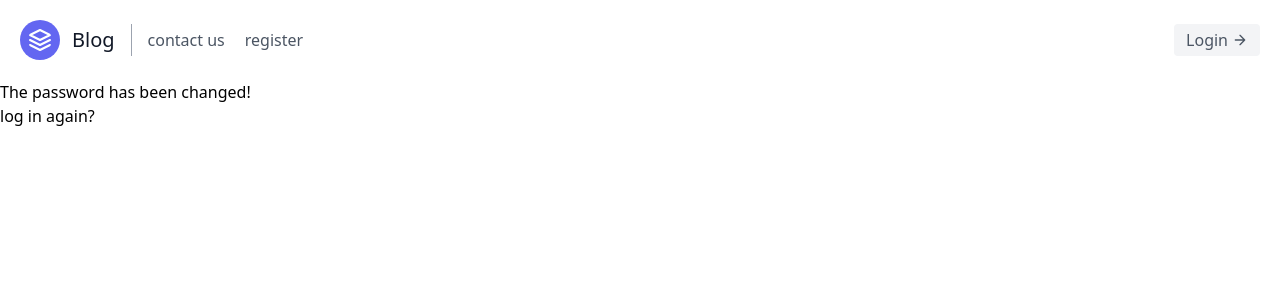
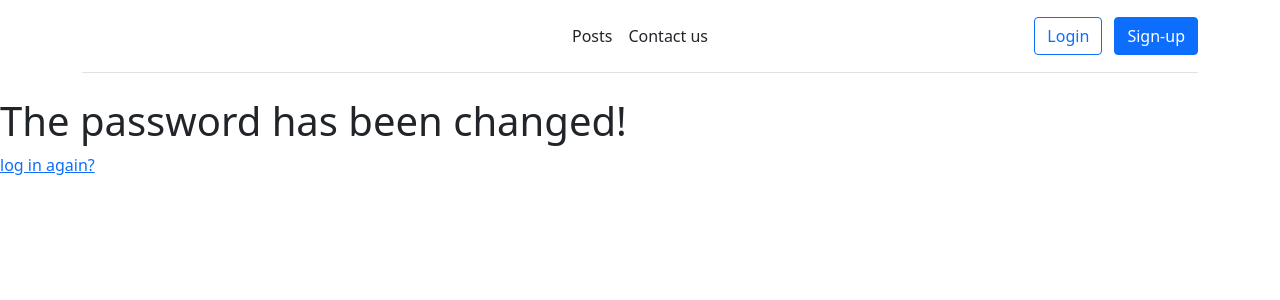
Before and after one commit to andols-dev/djangoblog, a Django app: page /accounts/password_reset_complete/ in a window 1280 px wide. Shown: the top 300 px of the page. Run offline with Django 3.2, Linux system fonts and the light colour scheme; some libraries are stand-ins or nearby versions.

Commit message:
change nav from tailwind to bootstrap

```diff
--- a/templates/partials/base.html
+++ b/templates/partials/base.html
@@ -4,7 +4,8 @@
     <meta charset="UTF-8">
     <meta http-equiv="X-UA-Compatible" content="IE=edge">
     <meta name="viewport" content="width=device-width, initial-scale=1.0">
-    <script src="https://cdn.tailwindcss.com"></script>
+    <link href="https://cdn.jsdelivr.net/npm/bootstrap@5.1.3/dist/css/bootstrap.min.css" rel="stylesheet" integrity="sha384-1BmE4kWBq78iYhFldvKuhfTAU6auU8tT94WrHftjDbrCEXSU1oBoqyl2QvZ6jIW3" crossorigin="anonymous">
+    {% comment %} <script src="https://cdn.tailwindcss.com"></script> {% endcomment %}
 
     <title>{% block title %}
 
@@ -13,7 +14,10 @@
 <body>
     {% include "partials/nav.html" %}
     {% block content %}
+      <div class="container">
 
+      </div>
     {% endblock content %}
+    <script src="https://cdn.jsdelivr.net/npm/bootstrap@5.1.3/dist/js/bootstrap.bundle.min.js" integrity="sha384-ka7Sk0Gln4gmtz2MlQnikT1wXgYsOg+OMhuP+IlRH9sENBO0LRn5q+8nbTov4+1p" crossorigin="anonymous"></script>
 </body>
 </html>
--- a/templates/partials/nav.html
+++ b/templates/partials/nav.html
@@ -1,4 +1,40 @@
-<header class="text-gray-600 body-font">
+<div class="container">
+  <header class="d-flex flex-wrap align-items-center justify-content-center justify-content-md-between py-3 mb-4 border-bottom">
+    <a href="/" class="d-flex align-items-center col-md-3 mb-2 mb-md-0 text-dark text-decoration-none">
+      <svg class="bi me-2" width="40" height="32" role="img" aria-label="Bootstrap"><use xlink:href="#bootstrap"></use></svg>
+    </a>
+
+    <ul class="nav col-12 col-md-auto mb-2 justify-content-center mb-md-0">
+      <li><a href="{% url 'posts'  %}" class="nav-link px-2 link-dark">Posts</a></li>
+      <li><a href="{% url 'contact'  %}" class="nav-link px-2 link-dark">Contact us</a></li>
+      {% if user.is_authenticated %}
+      <li><a href="{% url 'create_post' %}" class="nav-link px-2 link-dark">Create post</a></li>
+      {%endif%}
+    </ul>
+    {% if user.is_authenticated %}
+    <div class="dropdown text-end">
+      <a href="#" class="d-block link-dark text-decoration-none dropdown-toggle" id="dropdownUser1" data-bs-toggle="dropdown" aria-expanded="false" style="">
+        <img src="https://github.com/mdo.png" alt="mdo" width="32" height="32" class="rounded-circle">
+      </a>
+      <ul class="dropdown-menu text-small" aria-labelledby="dropdownUser1" style="">
+        <li><a class="dropdown-item" href="{% url 'create_post' %}">New post...</a></li>
+        <li><a class="dropdown-item" href="{% url 'profile' %}">Profile</a></li>
+        <li><hr class="dropdown-divider"></li>
+        <li><a class="dropdown-item" href="{% url 'logout' %}">Sign out</a></li>
+      </ul>
+    </div>
+    {%endif%}
+    <div class="col-md-3 text-end">
+      {% if not user.is_authenticated %}
+      <a href="{% url 'login'  %}" type="button" class="btn btn-outline-primary me-2">Login</a>
+      <a href="{% url 'sign_up'  %}" type="button" class="btn btn-primary">Sign-up</a>
+      {% endif %}
+    </div>
+  </header>
+</div>
+
+<!-- old nav -->
+{% comment %} <header class="text-gray-600 body-font">
   <div class="container mx-auto flex flex-wrap p-5 flex-col md:flex-row items-center">
     <a href="{% url 'posts'  %}" class="flex title-font font-medium items-center text-gray-900 mb-4 md:mb-0">
       <svg xmlns="http://www.w3.org/2000/svg" fill="none" stroke="currentColor" stroke-linecap="round" stroke-linejoin="round" stroke-width="2" class="w-10 h-10 text-white p-2 bg-indigo-500 rounded-full" viewBox="0 0 24 24">
@@ -40,45 +76,4 @@
 
   </div>
 </header>
-
-
-<!-- old nav -->
-<!-- <header class="text-gray-600 body-font">
-    <div class="container mx-auto flex flex-wrap p-5 flex-col md:flex-row items-center">
-      <a class="flex title-font font-medium items-center text-gray-900 mb-4 md:mb-0">
-        <svg xmlns="http://www.w3.org/2000/svg" fill="none" stroke="currentColor" stroke-linecap="round" stroke-linejoin="round" stroke-width="2" class="w-10 h-10 text-white p-2 bg-indigo-500 rounded-full" viewBox="0 0 24 24">
-          <path d="M12 2L2 7l10 5 10-5-10-5zM2 17l10 5 10-5M2 12l10 5 10-5"></path>
-        </svg>
-        <a href="{% url 'posts'  %}" class="ml-3 text-xl">Blog</a>
-      </a>
-      <nav class="md:ml-auto md:mr-auto flex flex-wrap items-center text-base justify-center">
-        <a href="{% url 'contact'  %}" class="mr-5 hover:text-gray-900">contact us</a>
-
-        {% if not user.is_authenticated %}
-        <a href="{% url 'login'  %}" class="mr-5 hover:text-gray-900">login</a>
-        <a href="{% url 'sign_up'  %}" class="mr-5 hover:text-gray-900">register</a>
-
-
-        {% endif %}
-        {% if user.is_authenticated %}
-        <a href="{% url 'create_post'  %}" class="mr-5 hover:text-gray-900">Create post</a>
-
-        <a href="{% url 'profile'  %}"class="mr-5 hover:text-gray-900">My profile</a>
-        {% endif %}
-
-      </nav>
-      {% if user.is_authenticated %}
-      <p class="inline-flex items-center bg-gray-100 border-0 py-1 px-3 mr-5 rounded text-base mt-4 md:mt-0">
-        Logged in as: {{ user.username }}
-        <img src="{{ user.profile.image.url }}" alt="profile image" class="w-10 h-10">
-      </p>
-
-      <a href="{% url 'logout' %}" class="inline-flex items-center bg-gray-100 border-0 py-1 px-3 focus:outline-none hover:bg-gray-200 rounded text-base mt-4 md:mt-0">Log out
-        <svg fill="none" stroke="currentColor" stroke-linecap="round" stroke-linejoin="round" stroke-width="2" class="w-4 h-4 ml-1" viewBox="0 0 24 24">
-          <path d="M5 12h14M12 5l7 7-7 7"></path>
-        </svg>
-    </a>
-        {% endif %}
-
-    </div>
-</header> -->
+ {% endcomment %}
```
